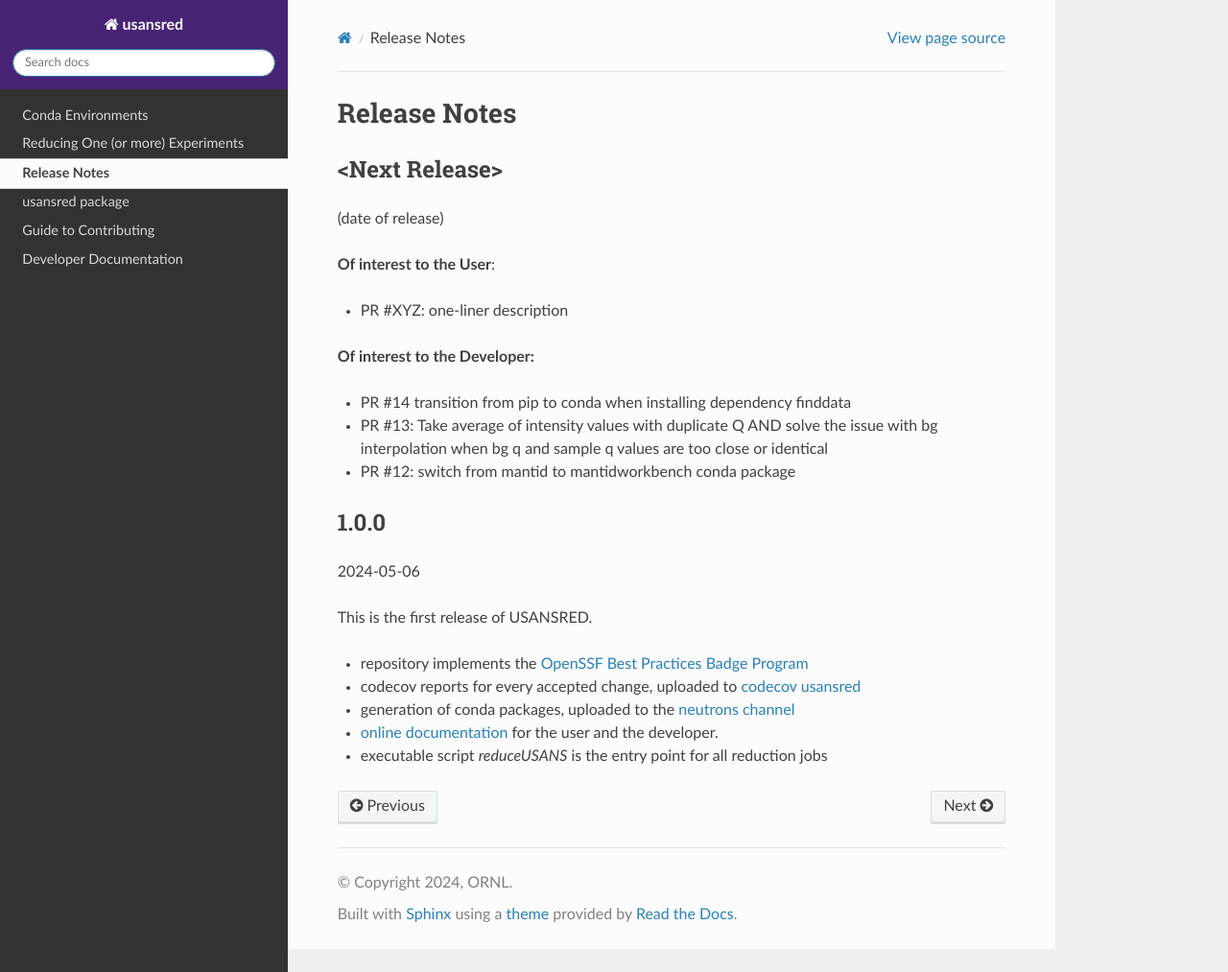
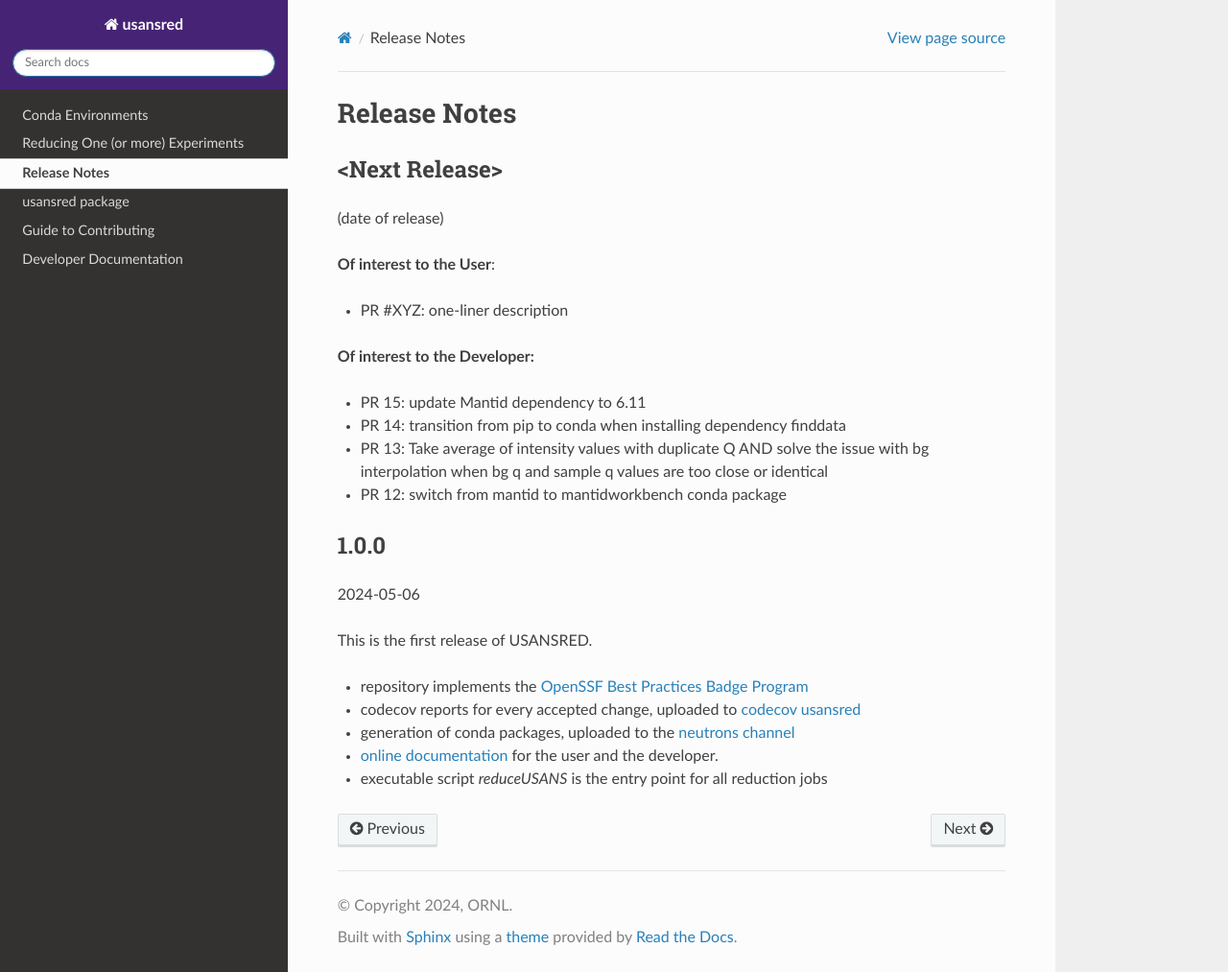
Before and after one commit to neutrons/usansred, a Sphinx documentation site: the page built from docs/source/releases.rst, in a window 1280 px wide and 1013 px high. Shown: the whole window at 96% size. Built offline with Sphinx 7.4.7 and the Read the Docs theme 3.1.0, drawn with Linux system fonts in a browser that asks for light colours; the version number could not be read and is left out.

Commit message:
Update release notes with latest PR changes
This commit updates the release notes to include the latest changes from PR 15. It also corrects the order of previous PRs for better chronological tracking.

Signed-off-by: Jose Borreguero <borreguero@gmail.com>

```diff
--- a/docs/source/releases.rst
+++ b/docs/source/releases.rst
@@ -13,9 +13,10 @@
 
 **Of interest to the Developer:**
 
-- PR #14 transition from pip to conda when installing dependency finddata
-- PR #13: Take average of intensity values with duplicate Q AND solve the issue with bg interpolation when bg q and sample q values are too close or identical
-- PR #12: switch from mantid to mantidworkbench conda package
+- PR 15: update Mantid dependency to 6.11
+- PR 14: transition from pip to conda when installing dependency finddata
+- PR 13: Take average of intensity values with duplicate Q AND solve the issue with bg interpolation when bg q and sample q values are too close or identical
+- PR 12: switch from mantid to mantidworkbench conda package
 
 1.0.0
 -----
```
